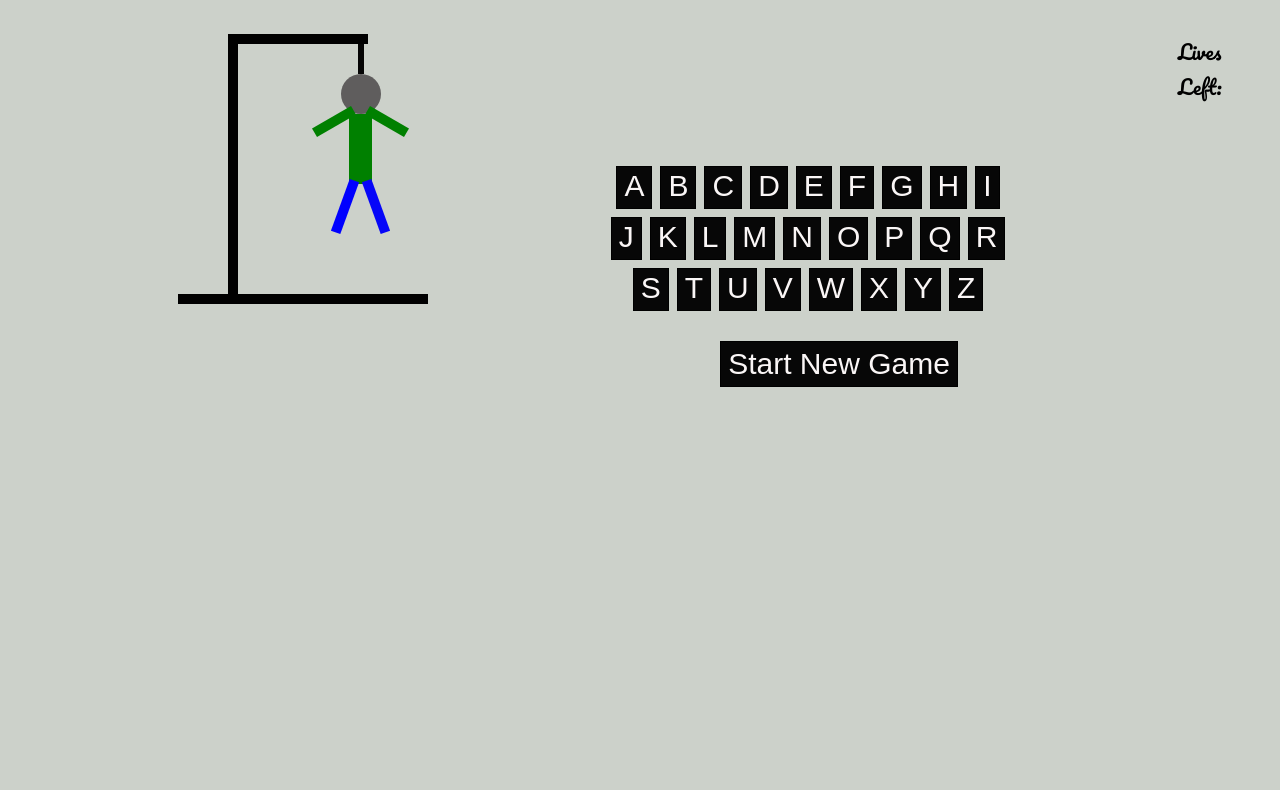
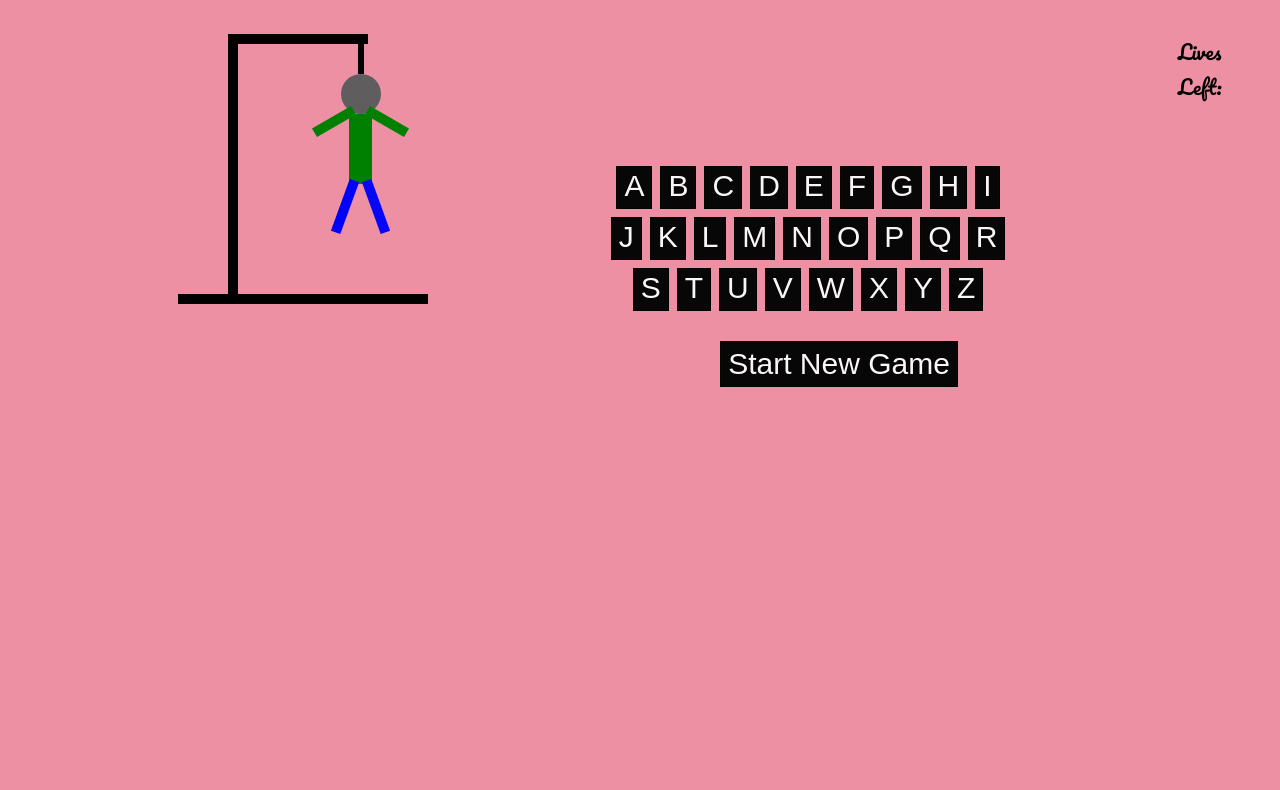
Before and after one commit to Zee5/hangman, a plain HTML site: page index.html in a window 1280 px wide. Shown: the part 364-1154 px from the top of the page. Drawn offline with nearby package versions, Linux system fonts and the light colour scheme.

Commit message:
add media queries

```diff
--- a/css/style.css
+++ b/css/style.css
@@ -180,3 +180,8 @@ span{
   color: rgb(11, 11, 241);
   text-decoration: underline;
 }
+@media screen and (min-width: 480px) {
+  body {
+      background-color: rgb(238, 144, 164);
+  }
+}
```
